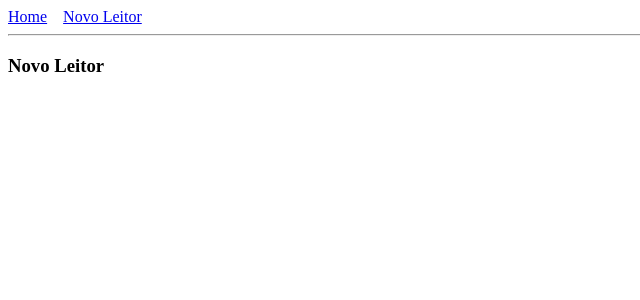
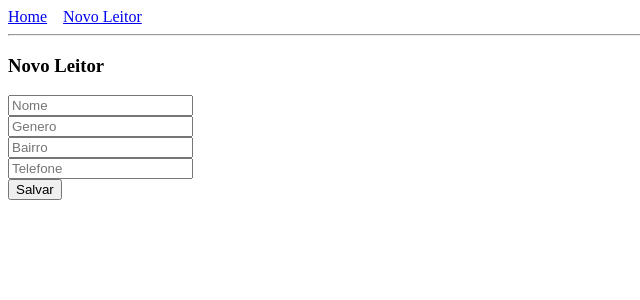
Before and after one commit to nicolau-np/consApi_biVirtual_com_Vue, a Vue app: page /#/newleitors in a window 1280 px wide. Shown: the top 300 px of the page, without its empty margins (0-640 px from the left). Built offline with nearby package versions, Linux system fonts and the light colour scheme.

Commit message:
terminado o formulario

```diff
--- a/src/components/NewLeitors.vue
+++ b/src/components/NewLeitors.vue
@@ -3,17 +3,38 @@
     <h3>Novo Leitor</h3>
 
     <div class="form">
-
+      <form @submit="postData" method="post">
+        <input type="text" name="nome" v-model="leitors.nome" placeholder="Nome" /><br/>
+        <input type="text" name="genero" v-model="leitors.genero" placeholder="Genero"/><br/>
+        <input type="text" name="bairro" v-model="leitors.bairro" placeholder="Bairro"/><br/>
+        <input type="text" name="telefone" v-model="leitors.telefone" placeholder="Telefone"/><br/>
+        <input type="submit" value="Salvar">
+      </form>
     </div>
   </div>
 </template>
 
 <script>
 export default {
+  data() {
+    return {
+        leitors :{
+            nome: null,
+            genero: null,
+            bairro: null,
+            telefone: null,
+        }
+
+    };
+  },
+  methods:{
+      postData(e){
+          e.preventDefault();
 
       }
+  }
+};
 </script>
 
 <style>
-
 </style>
```
Lines whose indentation alone changed are shown as unchanged.
